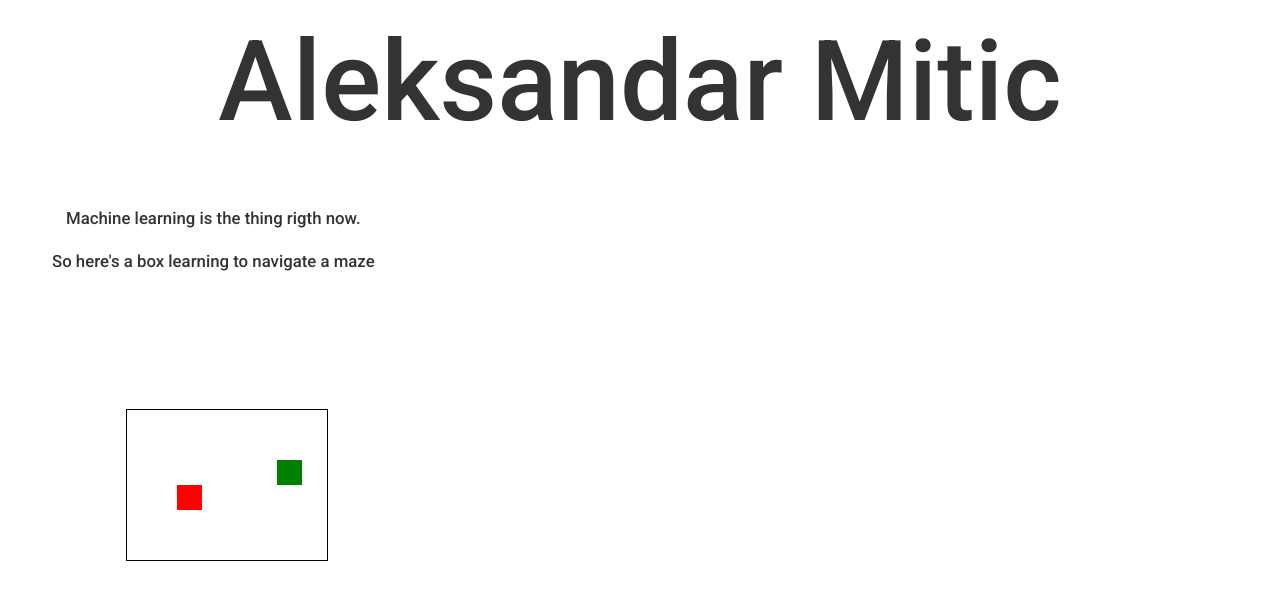
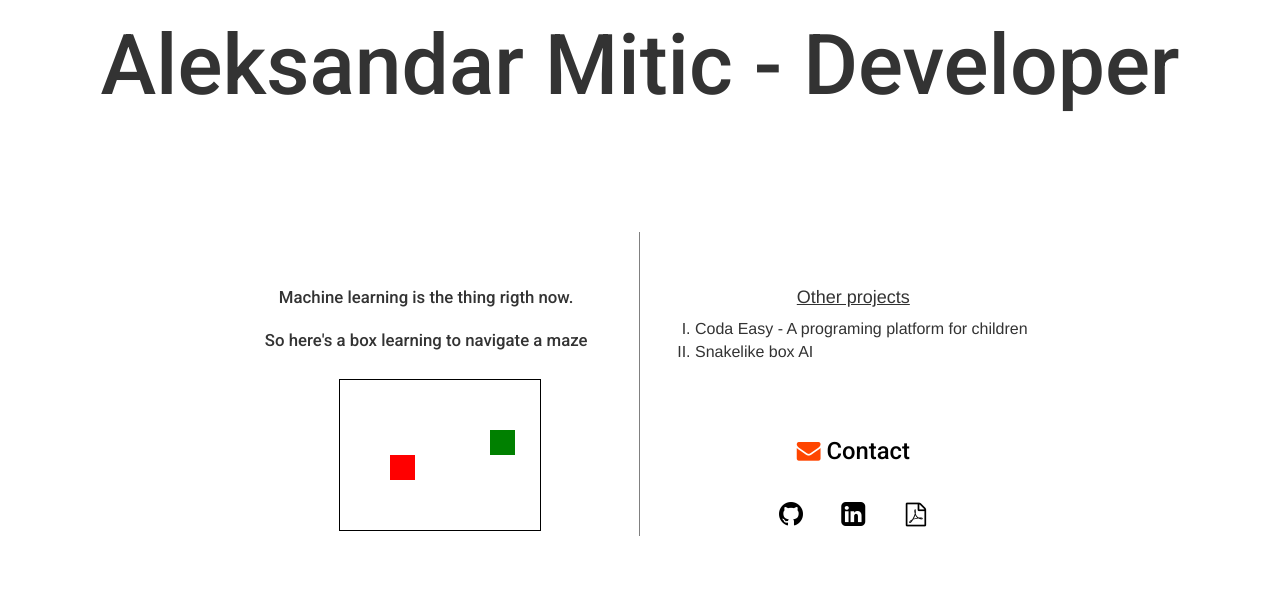
Before and after one commit to alexmitic/personal-website, an Angular app: page / in a window 1280 px wide. Shown: the top 600 px of the page. Built offline with nearby package versions, Linux system fonts and the light colour scheme; what ng2-bootstrap would draw is missing.

Commit message:
Added finising styling

```diff
--- a/src/app/app.component.html
+++ b/src/app/app.component.html
@@ -1,14 +1,16 @@
 <div class="container-fluid full">
-  <h1 class="text-center">Aleksandar Mitic</h1>
+  <h1 class="text-center" style="font-size: 600%; margin-bottom: 15vh;">Aleksandar Mitic - Developer</h1>
   <div class="row">
     <!--<div class="col-md-4">-->
       <!--<app-quicksort></app-quicksort>-->
     <!--</div>-->
-    <!--<div class="col-md-4" style="border-left: 1px solid grey; border-right: 1px solid grey">
+
+    <div class="col-md-4 col-sm-offset-2" style="border-right: 1px solid grey;">
+      <app-learning></app-learning>
+    </div>
+
+    <div class="col-md-4">
       <app-center-part></app-center-part>
-    </div>-->
-    <div class="col-md-4">
-      <app-learning></app-learning>
     </div>
   </div>
 </div>
--- a/src/app/center-part/center-part.component.css
+++ b/src/app/center-part/center-part.component.css
@@ -61,3 +61,7 @@ h5 {
   transform: scale(1) !important;
   color: #FF0000;
 }
+
+a {
+  color: black;
+}
--- a/src/app/center-part/center-part.component.html
+++ b/src/app/center-part/center-part.component.html
@@ -1,24 +1,32 @@
-<div class="text-center" id="margin-facts">
-  <h5 class="text-center">Studies CompSci in Sweden.</h5>
-  <h5 class="text-center">Likes to program.</h5>
-  <h5 class="text-center">Loves to talk about cool programingstuff.</h5>
+<div id="margin-facts">
+  <h4 class="text-center" style="text-decoration: underline;">Other projects</h4>
+  <ol style="font-size: 16px; font-weight: 500;" type="I">
+    <li>Coda Easy - A  programing platform for children</li>
+    <li>Snakelike box AI</li>
+  </ol>
 </div>
 
 <button class="btn btn-danger center-block" id="margin-button">
   <i class="fa fa-envelope" aria-hidden="true"></i>
-  Contact
+  <a href="mailto:mitic.alex@hotmail.se">
+    Contact
+  </a>
 </button>
-
-<h5 class="text-center" id="links-margin">Other possibly intersting links.</h5>
 
 <div class="text-center" id="margin-links">
   <div class="same-line">
-    <i class="fa fa-github fa-3x color-scale-git" aria-hidden="true"> </i>
+    <a href="https://github.com/alexmitic">
+      <i class="fa fa-github fa-2x color-scale-git" aria-hidden="true"></i>
+    </a>
   </div>
   <div class="same-line">
-    <i class="fa fa-linkedin-square fa-3x color-scale-linkedin" id="space-icons" aria-hidden="true"> </i>
+    <a href="https://www.linkedin.com/in/aleksandar-mitic-74164b135/">
+      <i class="fa fa-linkedin-square fa-2x color-scale-linkedin" id="space-icons" aria-hidden="true"> </i>
+    </a>
   </div>
   <div class="same-line">
-    <i class="fa fa-file-pdf-o fa-3x color-scale-pdf" id="scale-icon" aria-hidden="true"> </i>
+    <a href="../../assets/Resume.pdf">
+      <i class="fa fa-file-pdf-o fa-2x color-scale-pdf" id="scale-icon" aria-hidden="true"> </i>
+    </a>
   </div>
 </div>
--- a/src/app/learning/learning.component.html
+++ b/src/app/learning/learning.component.html
@@ -4,5 +4,5 @@
 </div>
 
 <div class="container-fluid" id="maze">
-  <canvas #canvas width="200" height="150" style="background:white; margin-top: 16.1vh; margin-left: 12vh; border: 1px solid black"></canvas>
+  <canvas #canvas width="200" height="150" style="background:white; margin-top: 2.5vh; margin-left: 12vh; border: 1px solid black"></canvas>
 </div>
```
Also changed, not shown: 1 other file (tests, documents, lock files or other folders).
